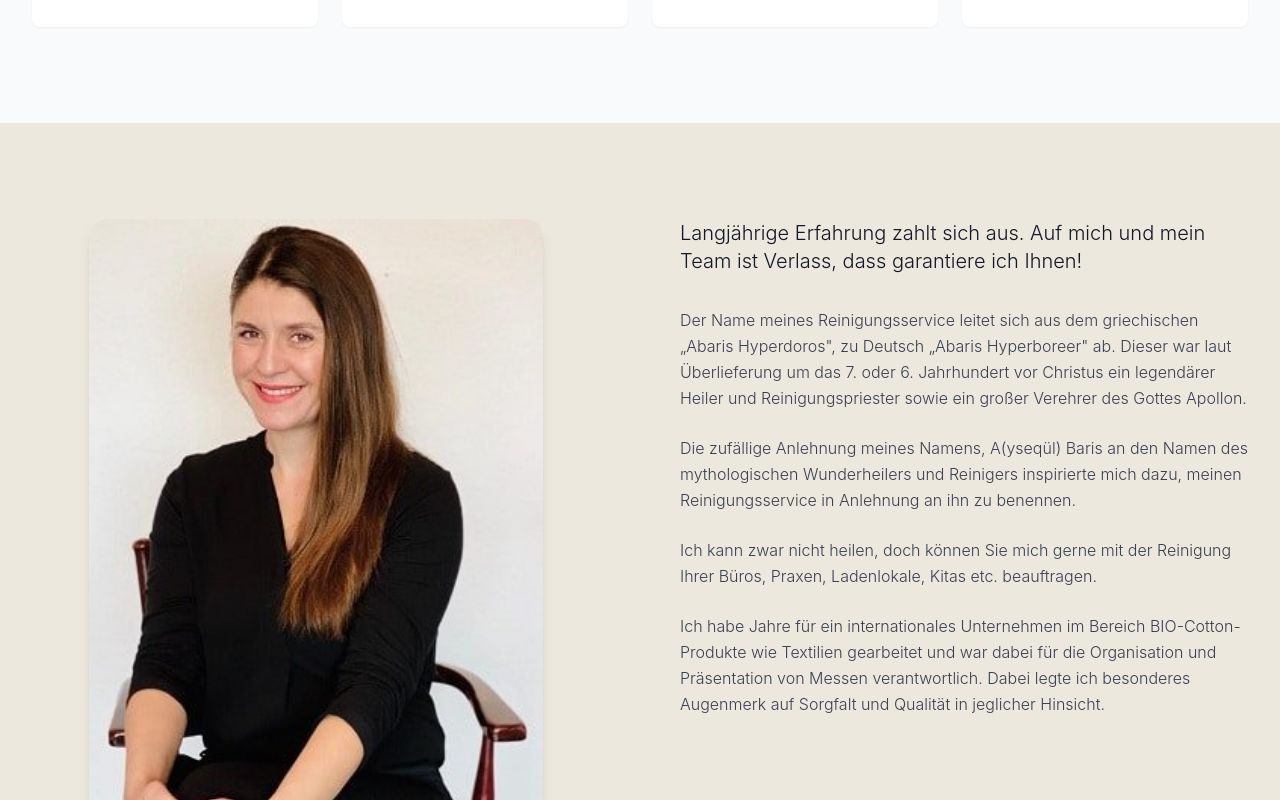
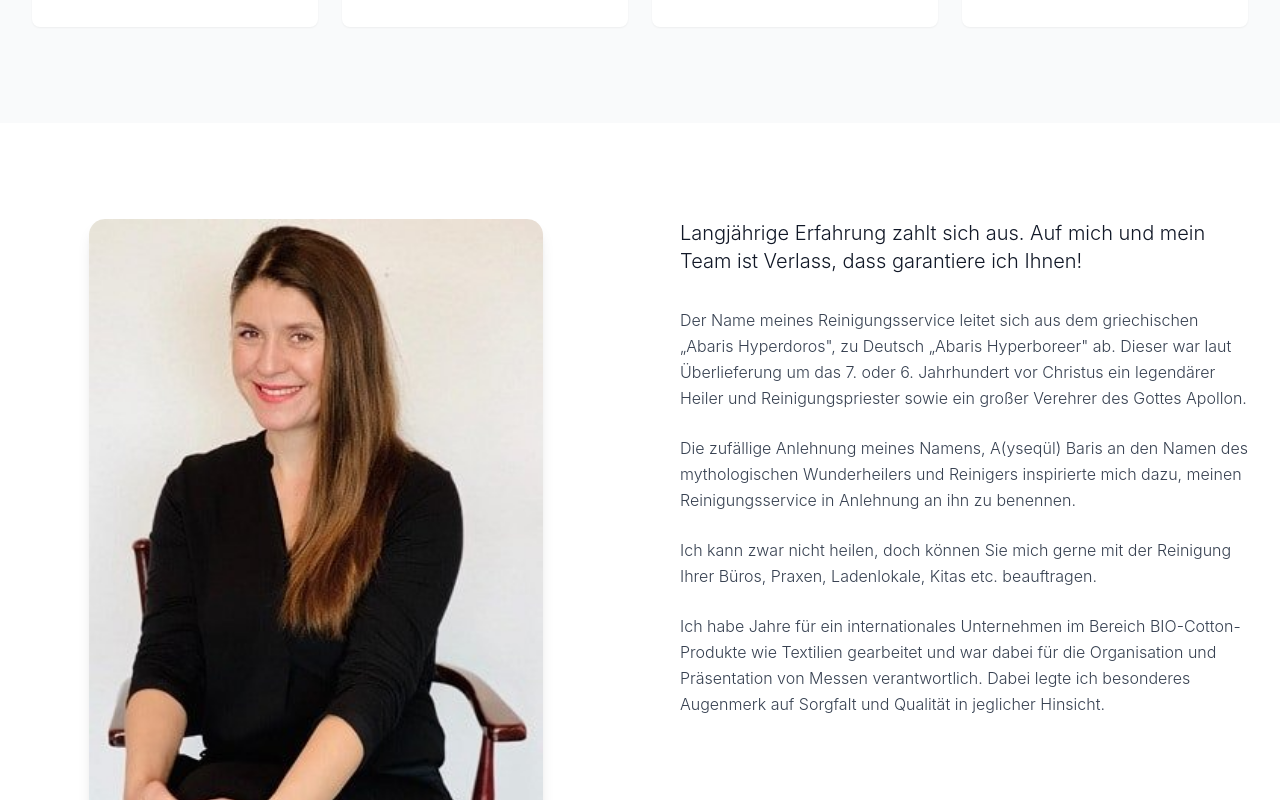
Before and after one commit to ecoezer/abaris, a React (Vite) app: page / in a window 1280 px wide. Shown: the part 2320-3120 px from the top of the page. Built offline with nearby package versions, Linux system fonts and the light colour scheme.

Commit message:
Updated About.jsx

```diff
--- a/src/components/About.jsx
+++ b/src/components/About.jsx
@@ -3,7 +3,7 @@ import StarIcon from './StarIcon'
 
 function About() {
   return (
-    <div id="about" className="bg-[#ede8dd] py-16 md:py-24">
+    <div id="about" className="bg-white py-16 md:py-24">
       <div className="max-w-7xl mx-auto px-4 md:px-8">
         <div className="grid grid-cols-1 md:grid-cols-2 gap-12 md:gap-20 items-start">
           <div className="w-full flex justify-center">
```
